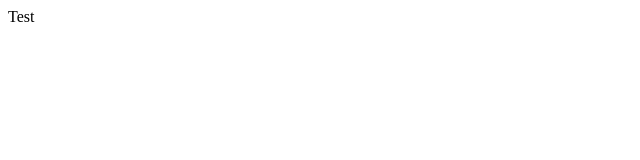
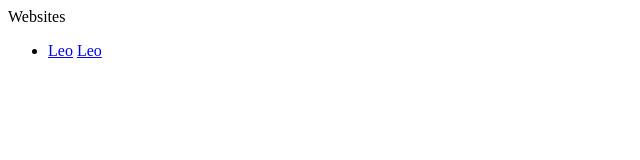
Before and after one commit to leoroeder/Praktikum, a plain HTML site: page index.html in a window 1280 px wide. Shown: the whole page, without its empty margins (0-640 px from the left). Drawn offline with Linux system fonts and the light colour scheme.

Commit message:
Update index.html

```diff
--- a/index.html
+++ b/index.html
@@ -7,6 +7,12 @@
     <title>Document</title>
 </head>
 <body>
-    <h>Test</h>
+    <h>Websites</h>
+    <ul>
+        <li>
+            <a href="./Leo/index.html">Leo</a>
+            <a href="./Stefan/index.html">Leo</a>
+        </li>
+    </ul>
 </body>
 </html>
```
